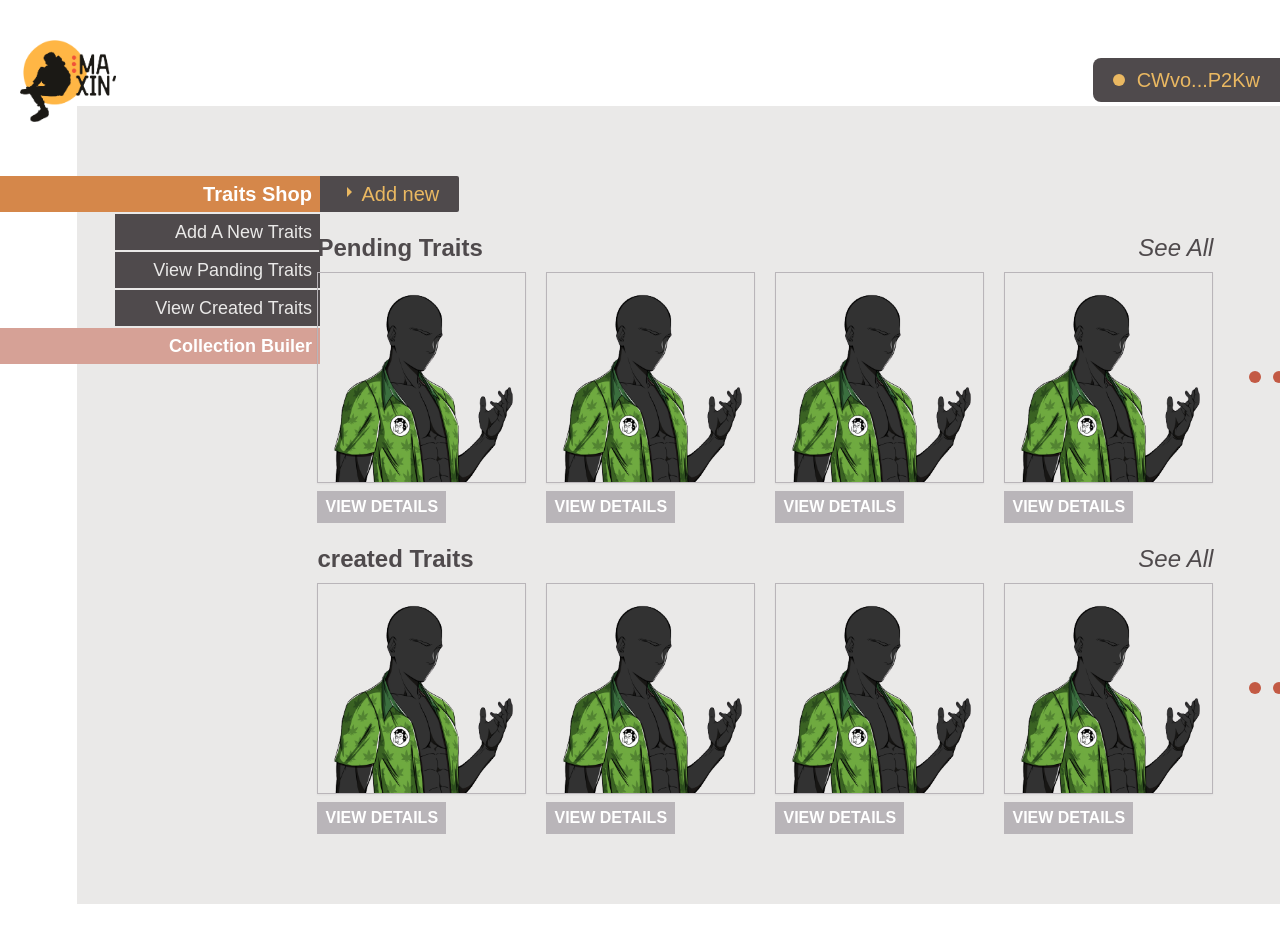
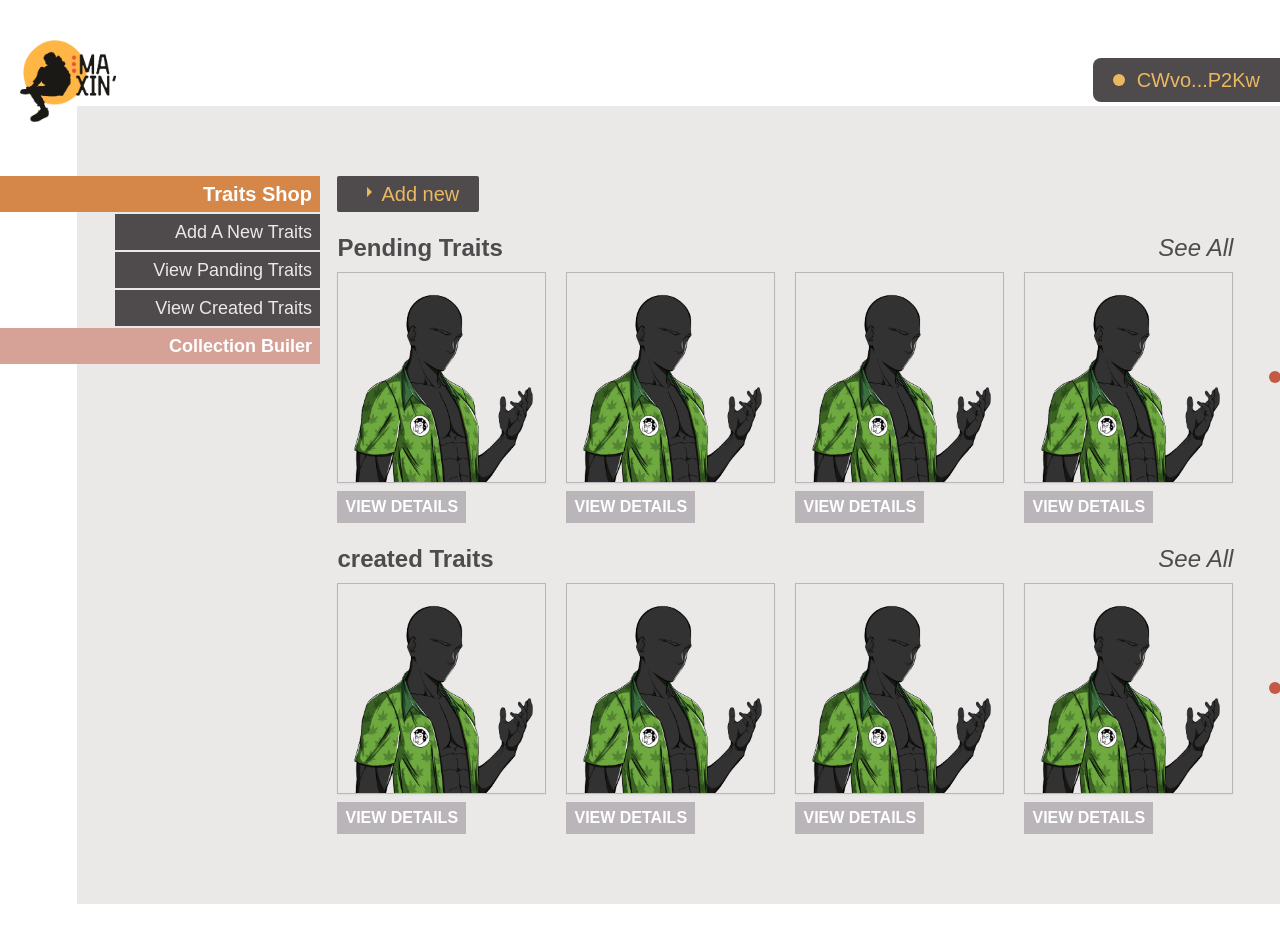
Before and after one commit to mh-munir/mixin, a React (Create React App) app: page /traitshop in a window 1280 px wide. Shown: the top 942 px of the page. Built offline with nearby package versions, Linux system fonts and the light colour scheme; the HTML template or start-up script is replaced by a standard one; a web font is replaced by a local one.

Commit message:
traitheader fixed rivision

```diff
--- a/src/components/TraitHeader.js
+++ b/src/components/TraitHeader.js
@@ -3,7 +3,7 @@ import {NavLink} from 'react-router-dom'
 
 const TraitHeader = () => {
   return (
-    <nav className='fixed left-0 top-44'>
+    <nav className='absolute left-0 top-44'>
         <ul className='flex flex-col justify-end items-end text-end gap-[2px]'>
             <li className='bg-yellow-deep w-[320px] px-2 py-1'><NavLink className="text-white text-xl font-bold" to="/">Traits Shop</NavLink></li>
             <li className='bg-gray-deep w-[205px] px-2 py-1'><NavLink className="text-gray-light text-lg font-normal" to="/">Add A New Traits</NavLink></li>
--- a/src/pages/TraitShopHome.js
+++ b/src/pages/TraitShopHome.js
@@ -13,7 +13,7 @@ const TraitShopHome = () => {
       <Header />
       <TraitHeader />
       <section className='w-[94%] h-full bg-gray-light ml-auto py-[70px] mb-24'>
-            <div className='w-[80%] ml-auto'>
+            <div className='w-[80%] ml-auto px-5'>
                 <div className='mb-5'>
                     <CustomBtn className={"bg-gray-deep text-yellow flex items-start text-xl rounded-sm px-5 py-1"} awrrowSign={<MdArrowRight className='text-2xl leading-none'/>} btnText={"Add new"} />
                 </div>
```
